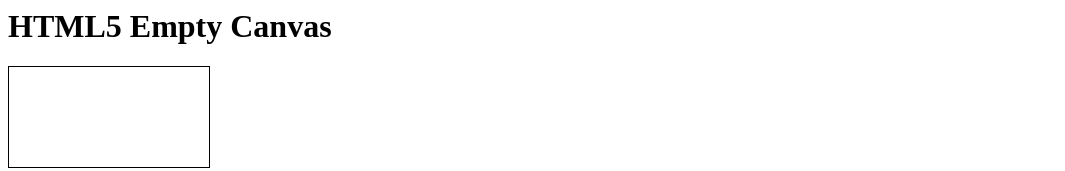
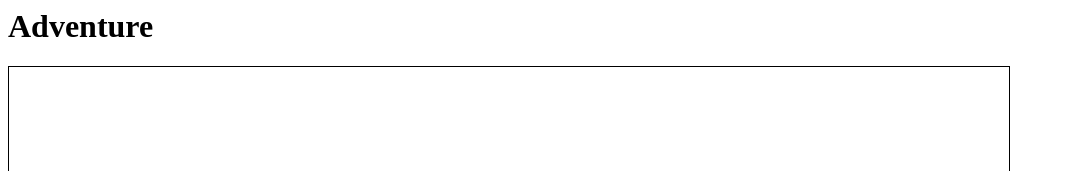
Before and after one commit to bcodeworks/bcodeworks.github.io, a plain HTML site: page index.html in a window 1280 px wide. Shown: the top 171 px of the page, without its empty margins (0-1065 px from the left). Drawn offline with Linux system fonts and the light colour scheme.

Commit message:
Update index.html
Widen canvas

```diff
--- a/index.html
+++ b/index.html
@@ -1,8 +1,8 @@
 <html>
   <body>
-    <h1>HTML5 Empty Canvas</h1>
+    <h1>Adventure</h1>
 
-    <canvas id="myCanvas" width="200" height="100" style="border:1px solid #000000;">
+    <canvas id="myCanvas" width="1000" height="400" style="border:1px solid #000000;">
       Browser error
     </canvas>
 
```
